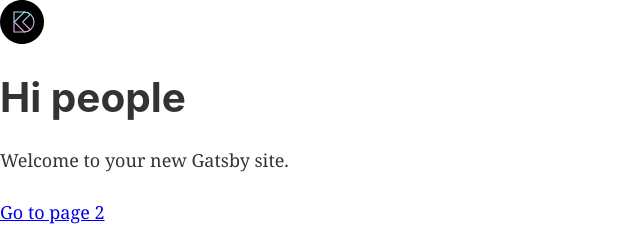
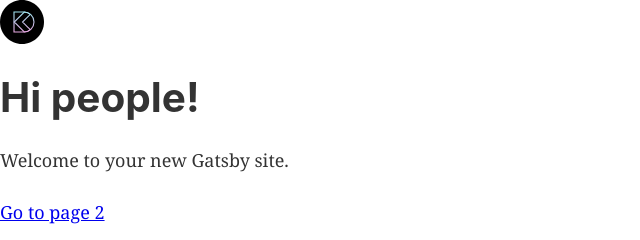
Before and after one commit to jindrich2/my-react-app, a Gatsby site: page / in a window 1280 px wide. Shown: the full height of the page, 0-640 px from the left. Built offline with nearby package versions, Linux system fonts and the light colour scheme; Gatsby itself is replaced by a stand-in of ours.

Commit message:
to je dobrý

```diff
--- a/src/pages/index.js
+++ b/src/pages/index.js
@@ -8,7 +8,7 @@ function IndexPage() {
     <Layout>
       <SEO title="Home" />
       <img src="/images/logos/logo.svg" alt="logo" />
-      <h1>Hi people</h1>
+      <h1>Hi people!</h1>
       <p>Welcome to your new Gatsby site.</p>
       <Link to="/page-2/">Go to page 2</Link> <br />
     </Layout>
```
Also changed, not shown: README.md.
